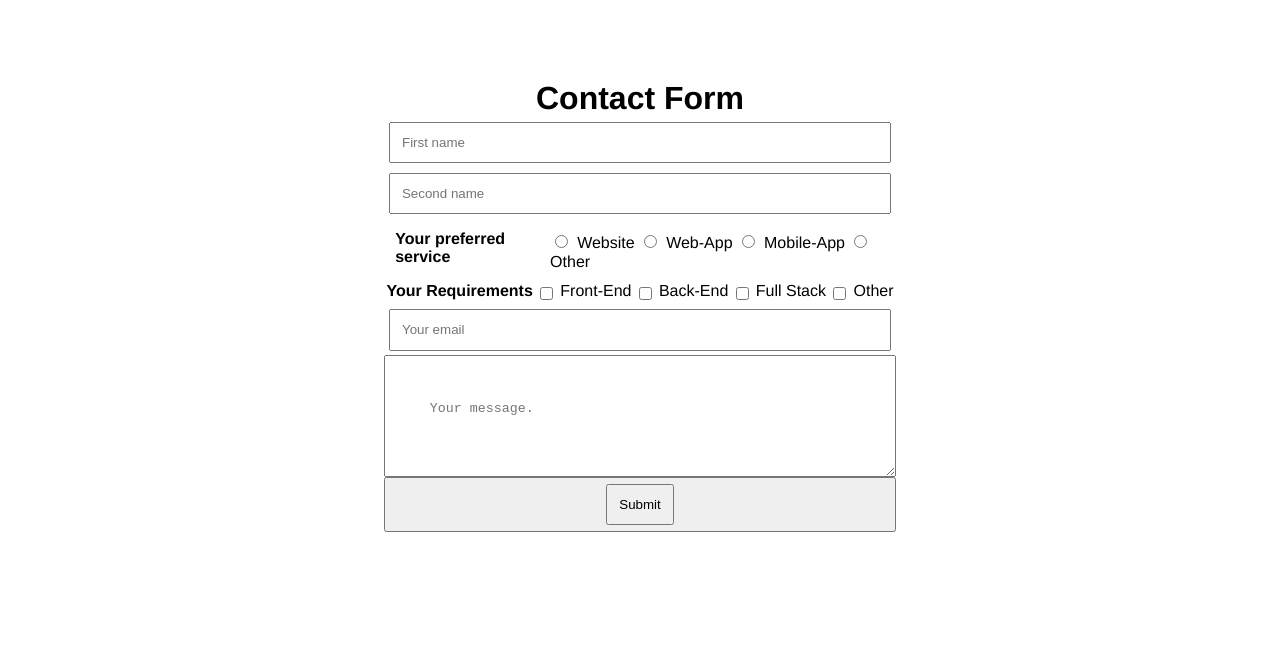
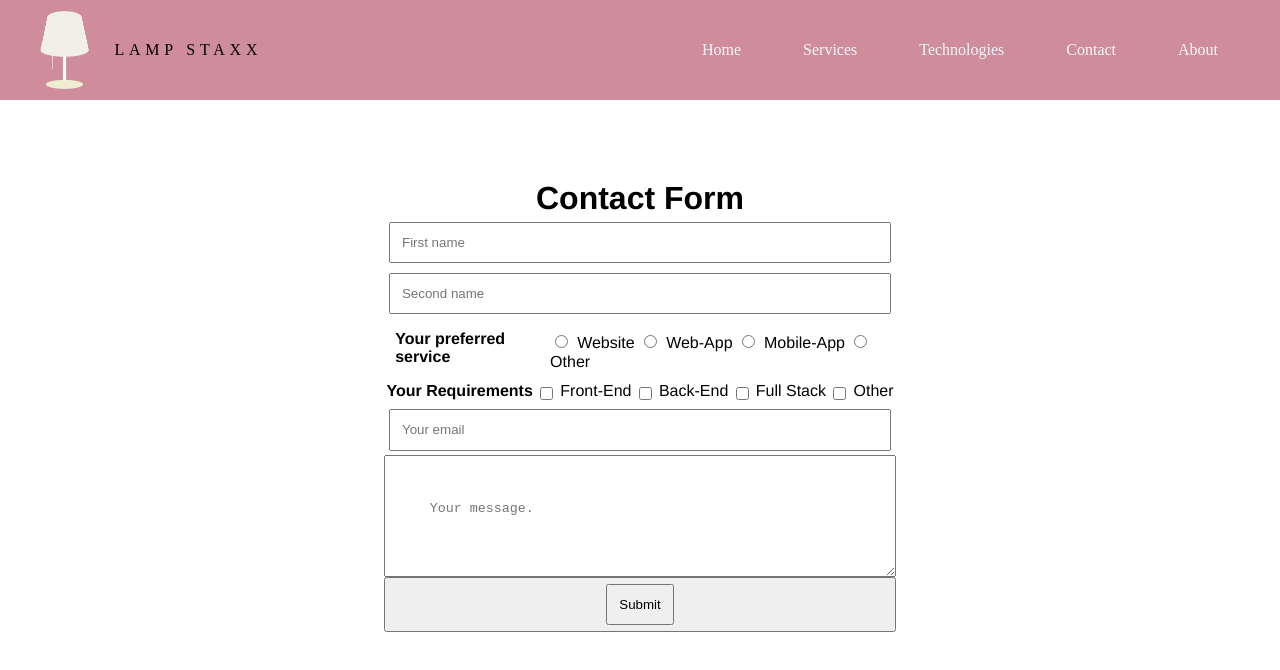
Before and after one commit to Madalina-A/FE21-HTML-DAY1-Abrudean-Gorman, a plain HTML site: page website-ex7/html/contact.html in a window 1280 px wide. Drawn offline with Linux system fonts and the light colour scheme; a web font is replaced by a local one.

Commit message:
Fixed nav order

```diff
--- a/website-ex7/html/contact.html
+++ b/website-ex7/html/contact.html
@@ -7,6 +7,7 @@
       name="viewport"
       content="width=device-width, initial-scale=1.0 minimum-scale=1.0"
     />
+    <link rel="stylesheet" href="../css/styles.css">
     <link rel="stylesheet" href="../css/form-styles.css" />
     <link
       rel="shortcut icon"
@@ -15,6 +16,23 @@
     />
     <title>LS Contact Form</title>
   </head>
+</head>
+<body>
+  <header>
+    <nav>
+      <div class="logo-wrapper">
+        <img src="../images/lamp-logo.png" height="100" alt="lamp logo" />
+        <p id="logo-text">LAMP STAXX</p>
+      </div>
+      <ul class="nav-links">
+        <li><a href="../index.html">Home</a></li>
+        <li><a href="services.html">Services</a></li>
+        <li><a href="tech.html">Technologies</a></li>
+        <li><a href="contact.html" target="_blank">Contact</a></li>
+        <li><a href="about.html">About</a></li>
+      </ul>
+    </nav>
+  </header>
   <body>
     <div class="form-wrapper">
       <h1>Contact Form</h1>
```
Also changed, not shown: website-ex7/html/services.html (+1 -1 lines), website-ex7/html/tech.html (+1 -1 lines), website-ex7/index.html (+1 -1 lines).
